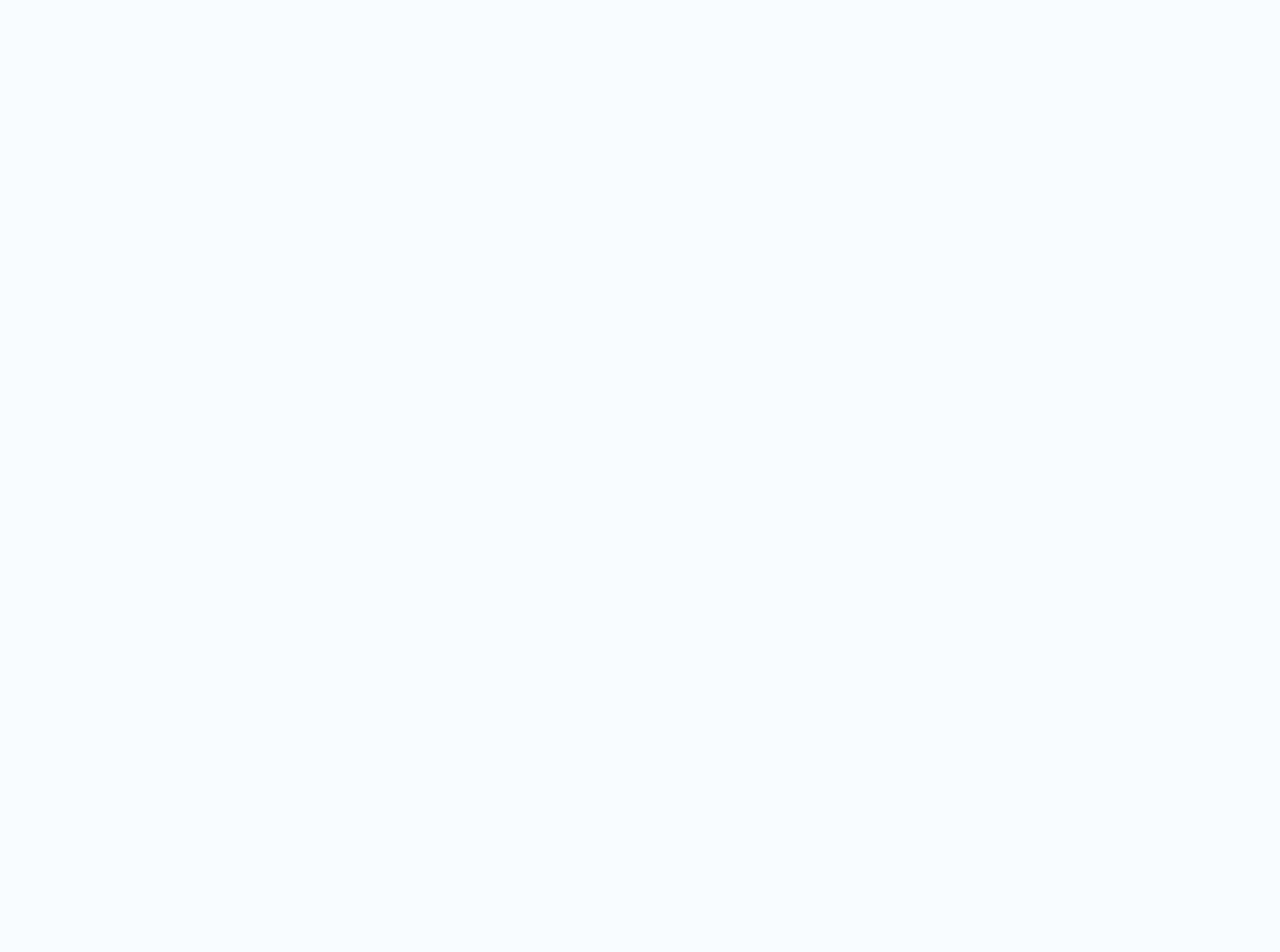
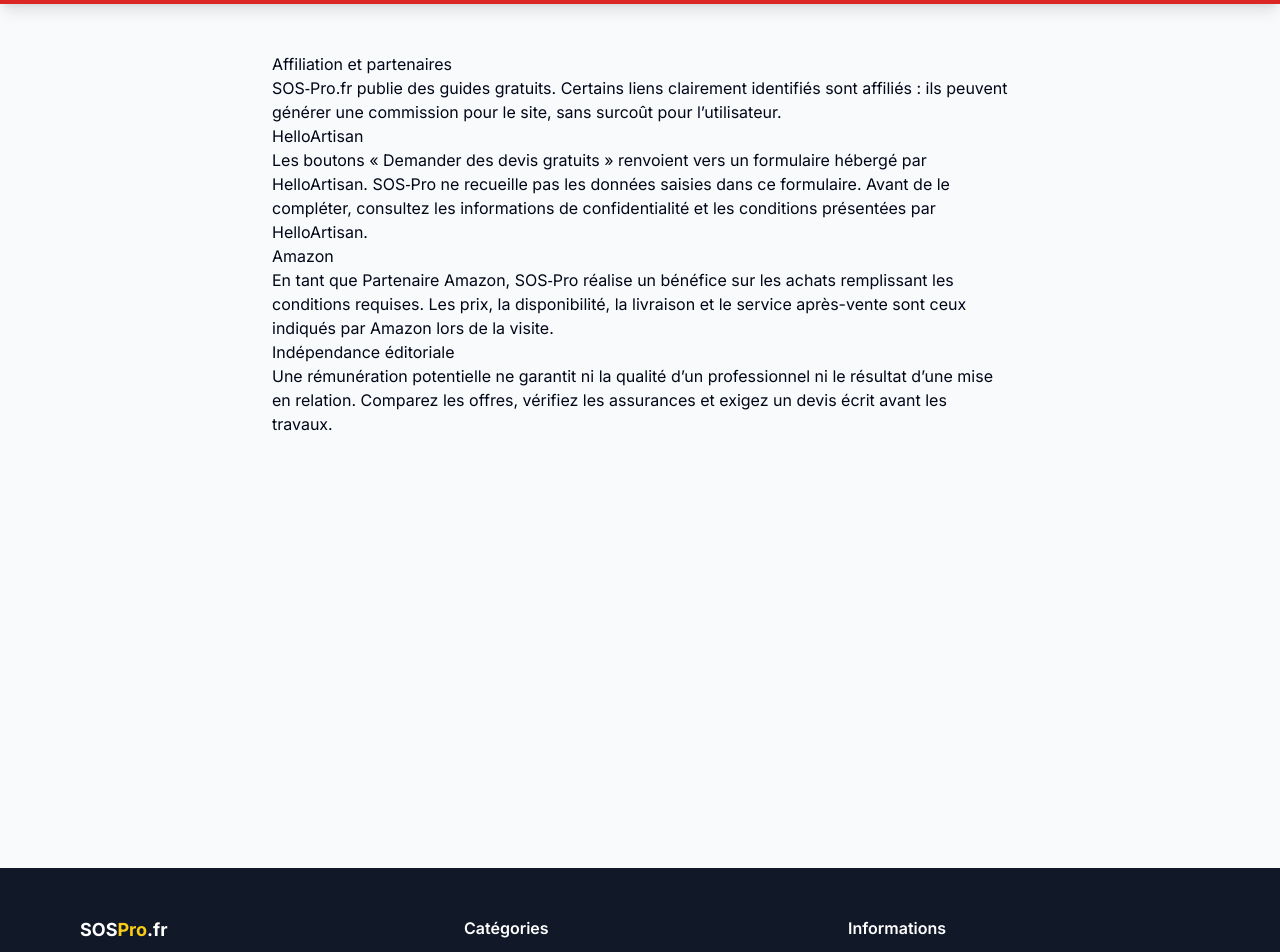
Before and after one commit to selenevoyance14-svg/sos-pro, a Next.js app: page /affiliation in a window 1280 px wide. Before the commit this address had no page. Shown: the part 60-1012 px from the top of the page. Before the commit the page ends 800 px from the top, so only its background shows below. Built offline with nearby package versions, Linux system fonts and the light colour scheme.

Commit message:
Ajoute l affiliation HelloArtisan

```diff
--- a/src/app/[metier]/page.tsx
+++ b/src/app/[metier]/page.tsx
@@ -2,6 +2,7 @@
 import { Metadata } from "next";
 import { notFound } from "next/navigation";
 import { metiers, getMetierBySlug } from "@/data/metiers";
+import HelloArtisanCta from "@/components/HelloArtisanCta";
 
 export async function generateStaticParams() {
   return metiers.map((m) => ({ metier: m.slug }));
@@ -61,6 +62,10 @@
         </div>
       </section>
 
+      <section className="mx-auto max-w-4xl px-4 pb-12">
+        <HelloArtisanCta compact />
+      </section>
+
       {/* FAQ */}
       <section className="bg-gray-50 py-12 px-4">
         <div className="max-w-3xl mx-auto">
--- /dev/null
+++ b/src/app/affiliation/page.tsx
@@ -0,0 +1,42 @@
+import type { Metadata } from "next";
+
+export const metadata: Metadata = {
+  title: "Affiliation et partenaires",
+  description: "Transparence sur les liens affiliés et partenaires de SOS-Pro.fr.",
+  alternates: { canonical: "/affiliation/" },
+};
+
+export default function AffiliationPage() {
+  return (
+    <div className="prose prose-gray mx-auto max-w-3xl px-4 py-12">
+      <h1>Affiliation et partenaires</h1>
+      <p>
+        SOS‑Pro.fr publie des guides gratuits. Certains liens clairement identifiés
+        sont affiliés&nbsp;: ils peuvent générer une commission pour le site, sans
+        surcoût pour l’utilisateur.
+      </p>
+
+      <h2>HelloArtisan</h2>
+      <p>
+        Les boutons «&nbsp;Demander des devis gratuits&nbsp;» renvoient vers un
+        formulaire hébergé par HelloArtisan. SOS‑Pro ne recueille pas les données
+        saisies dans ce formulaire. Avant de le compléter, consultez les informations
+        de confidentialité et les conditions présentées par HelloArtisan.
+      </p>
+
+      <h2>Amazon</h2>
+      <p>
+        En tant que Partenaire Amazon, SOS‑Pro réalise un bénéfice sur les achats
+        remplissant les conditions requises. Les prix, la disponibilité, la livraison
+        et le service après-vente sont ceux indiqués par Amazon lors de la visite.
+      </p>
+
+      <h2>Indépendance éditoriale</h2>
+      <p>
+        Une rémunération potentielle ne garantit ni la qualité d’un professionnel
+        ni le résultat d’une mise en relation. Comparez les offres, vérifiez les
+        assurances et exigez un devis écrit avant les travaux.
+      </p>
+    </div>
+  );
+}
--- a/src/app/page.tsx
+++ b/src/app/page.tsx
@@ -1,6 +1,7 @@
 import type { Metadata } from "next";
 import Link from "next/link";
 import SearchBar from "@/components/SearchBar";
+import HelloArtisanCta from "@/components/HelloArtisanCta";
 import { getLatestArticles } from "@/data/articles";
 
 export const metadata: Metadata = {
@@ -86,7 +87,7 @@
         <div className="relative mx-auto max-w-6xl px-4 py-20 md:py-28">
           <div className="max-w-3xl">
             <p className="mb-5 inline-flex rounded-full border border-red-400/30 bg-red-500/10 px-4 py-2 text-sm font-semibold text-red-200">
-              Guides gratuits · aucun formulaire · aucune vente de coordonnées
+              Guides gratuits · SOS‑Pro ne vend pas vos coordonnées
             </p>
             <h1 className="text-4xl font-black leading-tight tracking-tight md:text-6xl">
               Un problème urgent ?<br />
@@ -189,9 +190,10 @@
             </p>
             <h2 className="mt-3 text-3xl font-black">Informer, pas vendre un dépanneur</h2>
             <p className="mt-5 leading-relaxed text-red-50">
-              SOS-Pro n’est pas un annuaire et ne transmet aucune coordonnée.
-              Nous expliquons quoi faire, combien une intervention peut coûter
-              et quelles questions poser.
+              Les guides SOS‑Pro restent gratuits et indépendants. Nous expliquons
+              quoi faire, combien une intervention peut coûter et quelles questions
+              poser. Notre service partenaire de devis est toujours signalé avant
+              que vous quittiez le site.
             </p>
             <Link
               href="/methode-editoriale/"
@@ -201,6 +203,10 @@
             </Link>
           </aside>
         </div>
+      </section>
+
+      <section className="mx-auto max-w-6xl px-4 pb-16">
+        <HelloArtisanCta />
       </section>
 
       {latestArticles.length > 0 ? (
--- a/src/components/Footer.tsx
+++ b/src/components/Footer.tsx
@@ -44,8 +44,8 @@
                 </Link>
               </li>
               <li>
-                <Link href="/affiliation-amazon" className="hover:text-white transition-colors">
-                  Affiliation Amazon
+                <Link href="/affiliation" className="hover:text-white transition-colors">
+                  Affiliation et partenaires
                 </Link>
               </li>
               <li>
--- /dev/null
+++ b/src/components/HelloArtisanCta.tsx
@@ -0,0 +1,49 @@
+const HELLOARTISAN_AFFILIATE_URL =
+  "https://affiliation-lp.helloartisan.com/redirect/2093/";
+
+type HelloArtisanCtaProps = {
+  compact?: boolean;
+};
+
+export default function HelloArtisanCta({ compact = false }: HelloArtisanCtaProps) {
+  return (
+    <aside
+      className={`overflow-hidden rounded-3xl border border-emerald-200 bg-gradient-to-br from-emerald-950 to-slate-950 text-white shadow-xl ${
+        compact ? "p-6 md:p-8" : "p-7 md:p-10"
+      }`}
+      aria-labelledby="helloartisan-title"
+    >
+      <div className="flex flex-col gap-7 md:flex-row md:items-center md:justify-between">
+        <div className="max-w-2xl">
+          <p className="text-xs font-extrabold uppercase tracking-[0.18em] text-emerald-300">
+            Service partenaire · HelloArtisan
+          </p>
+          <h2
+            id="helloartisan-title"
+            className={`${compact ? "mt-2 text-2xl" : "mt-3 text-3xl md:text-4xl"} font-black`}
+          >
+            Besoin d’un artisan pour vos travaux&nbsp;?
+          </h2>
+          <p className="mt-3 leading-relaxed text-slate-300">
+            Décrivez votre projet sur le formulaire sécurisé de HelloArtisan pour
+            être mis en relation avec des professionnels adaptés à votre besoin.
+          </p>
+        </div>
+        <div className="shrink-0">
+          <a
+            href={HELLOARTISAN_AFFILIATE_URL}
+            target="_blank"
+            rel="sponsored noopener noreferrer"
+            className="inline-flex w-full items-center justify-center rounded-xl bg-emerald-400 px-6 py-4 text-center font-black text-emerald-950 transition hover:bg-emerald-300 focus:outline-none focus:ring-4 focus:ring-emerald-300/40 md:w-auto"
+          >
+            Demander des devis gratuits →
+          </a>
+          <p className="mt-3 max-w-xs text-xs leading-relaxed text-slate-400">
+            Vous quittez SOS‑Pro. Vos informations sont saisies et traitées par
+            HelloArtisan. Ce lien peut rémunérer SOS‑Pro, sans surcoût pour vous.
+          </p>
+        </div>
+      </div>
+    </aside>
+  );
+}
```
